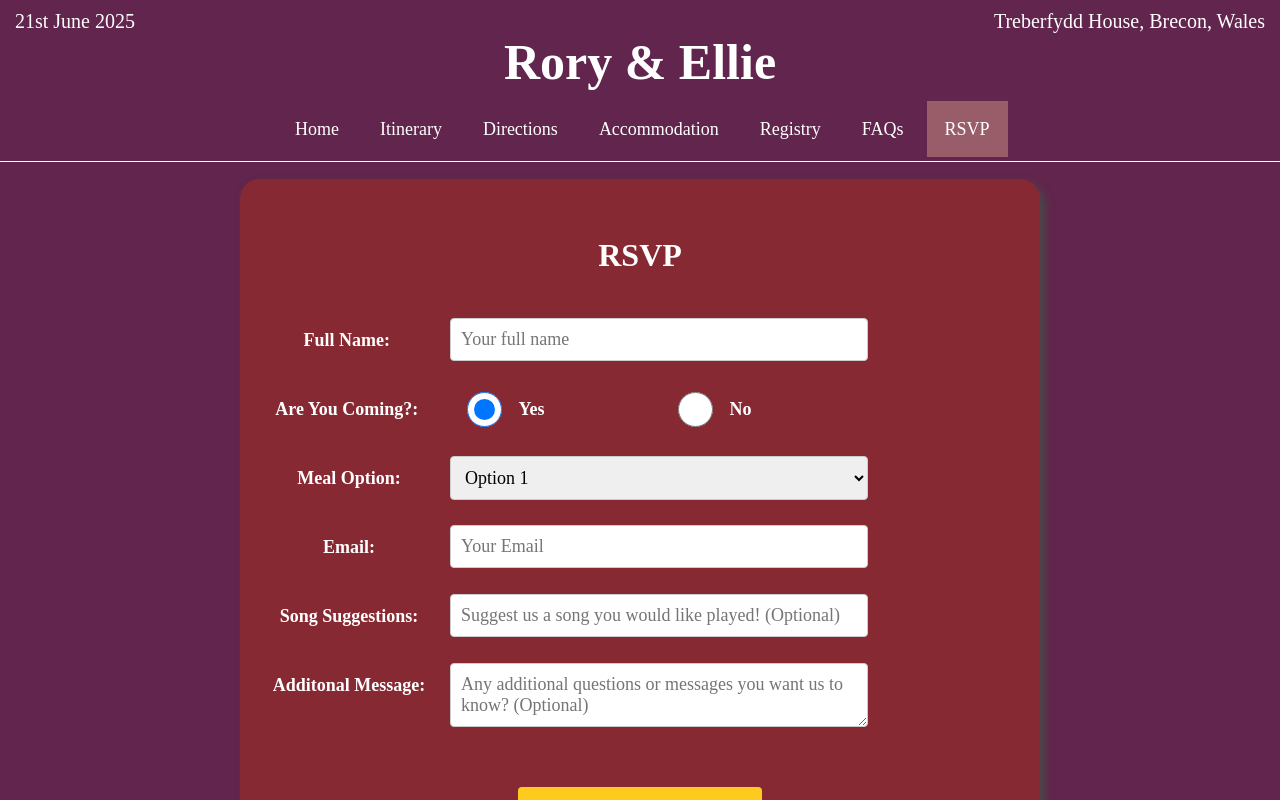
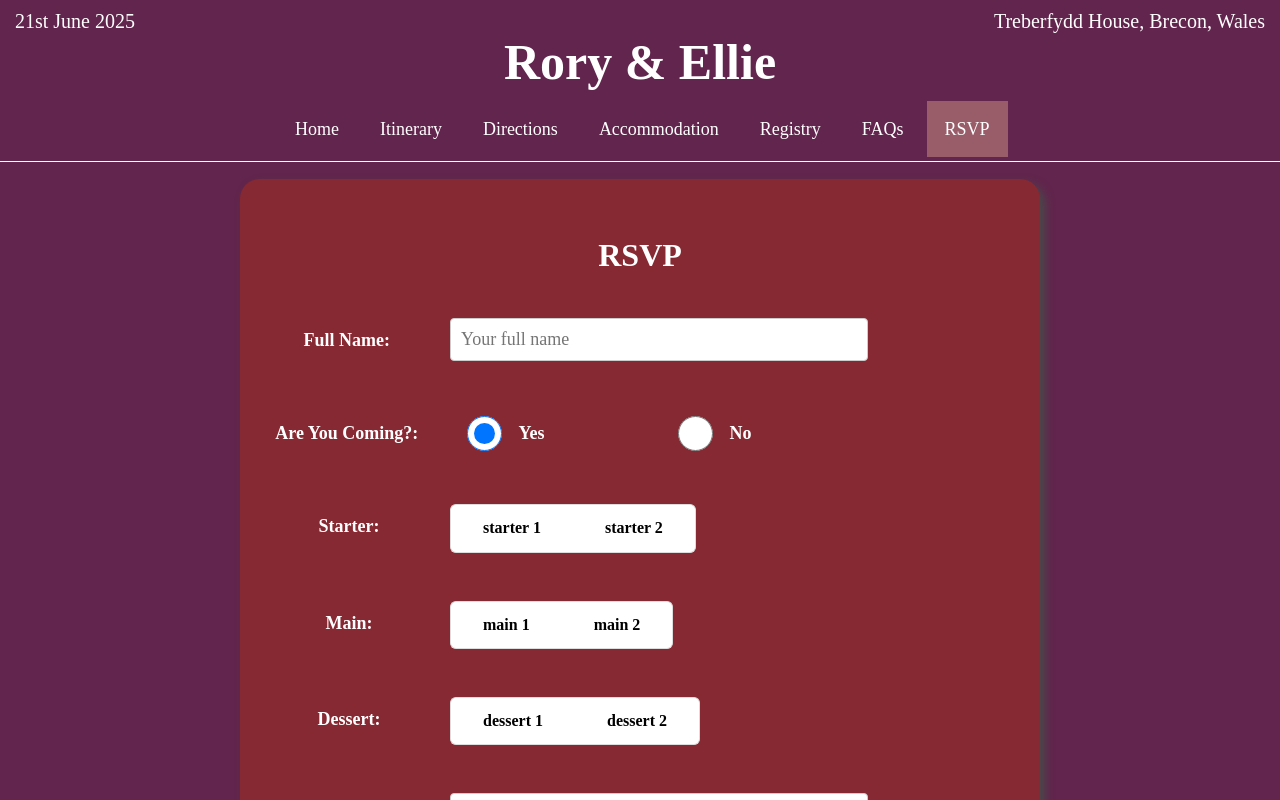
Before and after one commit to rjh-mopjones/wdst_fe, a React (Create React App) app in the folder wedsite/: page /rsvp in a window 1280 px wide. Both pictures are taken after a click on the radio button "Yes". Shown: the top 800 px of the page. Built offline with nearby package versions, Linux system fonts and the light colour scheme.

Commit message:
add starter main dessert options

```diff
--- a/wedsite/src/components/RSVPForm.js
+++ b/wedsite/src/components/RSVPForm.js
@@ -102,14 +102,6 @@ const FormExample = () => {
                                     <label htmlFor="no" className="rsvp-radio-label">No</label>
                                 <br/>
                             </div>
-                            {/*<input*/}
-                            {/*    onClick={handleReveal}*/}
-                            {/*    type="checkbox"*/}
-                            {/*    name="attendance"*/}
-                            {/*    value={formData.attendance}*/}
-                            {/*    onChange={handleInputChange}*/}
-                            {/*    required="true"*/}
-                            {/*/>*/}
                         </div>
                     </div>
                     {isRsvpActive && (
@@ -117,13 +109,43 @@ const FormExample = () => {
                             <br/>
                             <div className="rsvp-row">
                                 <div className="rsvp-col-25">
-                                        <label> Meal Option: </label>
+                                    <label> Starter: </label>
                                 </div>
                                 <div className="rsvp-col-75">
-                                        <select id="mealOption" name="mealOption">
-                                            <option value="1">Option 1</option>
-                                            <option value="2">Option 2</option>
-                                        </select>
+                                    <div className="rsvp-starter-toggle">
+                                        <input type="radio" name="starter" value="starter1" id="starter1"/>
+                                        <label htmlFor="starter1">starter 1</label>
+                                        <input type="radio" name="starter" value="starter2" id="starter2"/>
+                                        <label htmlFor="starter2">starter 2</label>
+                                    </div>
+                                </div>
+                            </div>
+                            <br/>
+                            <div className="rsvp-row">
+                                <div className="rsvp-col-25">
+                                    <label> Main: </label>
+                                </div>
+                                <div className="rsvp-col-75">
+                                    <div className="rsvp-starter-toggle">
+                                        <input type="radio" name="main" value="main1" id="main1"/>
+                                        <label htmlFor="main1">main 1</label>
+                                        <input type="radio" name="main" value="main2" id="main2"/>
+                                        <label htmlFor="main2">main 2</label>
+                                    </div>
+                                </div>
+                            </div>
+                            <br/>
+                            <div className="rsvp-row">
+                                <div className="rsvp-col-25">
+                                    <label> Dessert: </label>
+                                </div>
+                                <div className="rsvp-col-75">
+                                    <div className="rsvp-starter-toggle">
+                                        <input type="radio" name="dessert" value="dessert1" id="dessert1"/>
+                                        <label htmlFor="dessert1">dessert 1</label>
+                                        <input type="radio" name="dessert" value="dessert2" id="dessert2"/>
+                                        <label htmlFor="dessert2">dessert 2</label>
+                                    </div>
                                 </div>
                             </div>
                             <br/>
@@ -180,7 +202,8 @@ const FormExample = () => {
                                                     <div className="rsvp-nested-respondent" key={index}>
                                                         <div className={"rsvp-delete-person-button-div"}>
                                                             <button type="button" onClick={handleDeletePerson}
-                                                                        data-index={index} className={"rsvp-delete-person-button"}>
+                                                                    data-index={index}
+                                                                    className={"rsvp-delete-person-button"}>
                                                                 &#10006;
                                                             </button>
                                                         </div>
@@ -221,7 +244,8 @@ const FormExample = () => {
                                     )}
                                 </div>
                                 <div className="rsvp-add-person-button-div">
-                                <button type="button" onClick={handleAddPerson} className="rsvp-add-person-button">I want to
+                                    <button type="button" onClick={handleAddPerson} className="rsvp-add-person-button">I
+                                        want to
                                         RSVP for another Person
                                     </button>
                                 </div>
--- a/wedsite/src/styles/rsvp.css
+++ b/wedsite/src/styles/rsvp.css
@@ -133,6 +133,10 @@ button[type=submit]:hover {
     width: 55%;
     margin-top: 6px;
 }
+.rsvp-row{
+    min-height: 75px;
+
+}
 
 /* Clear floats after the columns */
 .rsvp-row:after {
@@ -160,6 +164,72 @@ button[type=submit]:hover {
     padding-top: 1%;
     padding-bottom: 1%;
 }
+/* TOGGLE STYLING */
+.rsvp-starter-toggle {
+    margin: 0 0 1.5rem;
+    box-sizing: border-box;
+    font-size: 0;
+    color: black;
+    display: flex;
+    flex-flow: row nowrap;
+    justify-content: flex-start;
+    align-items: stretch;
+}
+.rsvp-starter-toggle input {
+    width: 0;
+    height: 0;
+    position: absolute;
+    left: -9999px;
+}
+.rsvp-starter-toggle input + label {
+    margin: 0;
+    padding: 0.75rem 2rem;
+    box-sizing: border-box;
+    display: inline-block;
+    border: solid 1px #DDD;
+    background-color: #FFF;
+    font-size: 1rem;
+    line-height: 140%;
+    font-weight: 600;
+    text-align: center;
+    box-shadow: 0 0 0 rgba(255, 255, 255, 0);
+    transition: border-color 0.15s ease-out, color 0.25s ease-out, background-color 0.15s ease-out, box-shadow 0.15s ease-out;
+    /* ADD THESE PROPERTIES TO SWITCH FROM AUTO WIDTH TO FULL WIDTH */
+    /*flex: 0 0 50%; display: flex; justify-content: center; align-items: center;*/
+    /* ----- */
+}
+.rsvp-starter-toggle input + label:first-of-type {
+    border-radius: 6px 0 0 6px;
+    border-right: none;
+}
+.rsvp-starter-toggle input + label:last-of-type {
+    border-radius: 0 6px 6px 0;
+    border-left: none;
+}
+.rsvp-starter-toggle input:hover + label {
+    border-color: #213140;
+}
+.rsvp-starter-toggle input:checked + label {
+    background-color: #4B9DEA;
+    color: #FFF;
+    box-shadow: 0 0 10px rgba(102, 179, 251, 0.5);
+    border-color: #4B9DEA;
+    /*z-index: 1;*/
+}
+.rsvp-starter-toggle input:focus + label {
+    outline: dotted 1px #CCC;
+    outline-offset: 0.45rem;
+}
+@media (max-width: 800px) {
+    .rsvp-starter-toggle input + label {
+        padding: 0.75rem 0.25rem;
+        flex: 0 0 50%;
+        display: flex;
+        justify-content: center;
+        align-items: center;
+    }
+}
+
 
 /* Responsive layout - when the screen is less than 600px wide, make the two columns stack on top of each other instead of next to each other */
 @media screen and (max-width: 600px) {
--- a/wedsite/src/styles/styles.css
+++ b/wedsite/src/styles/styles.css
@@ -37,12 +37,12 @@ li {
 }
 
 .homePhoto{
-    max-width: 80%;
+    max-width: 100%;
     height: auto;
     width: auto;
 }
 .homePhoto2{
-    max-width: 80%;
+    max-width: 100%;
     height: auto;
     width: auto;
     padding-bottom: 10%;
```
Lines whose indentation alone changed are shown as unchanged.
